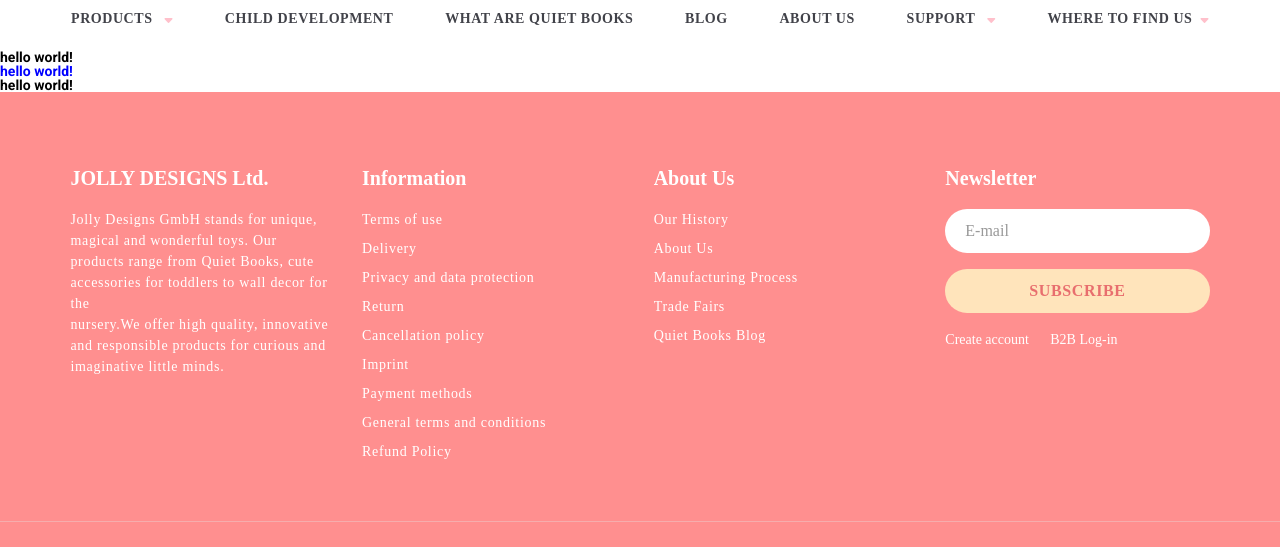
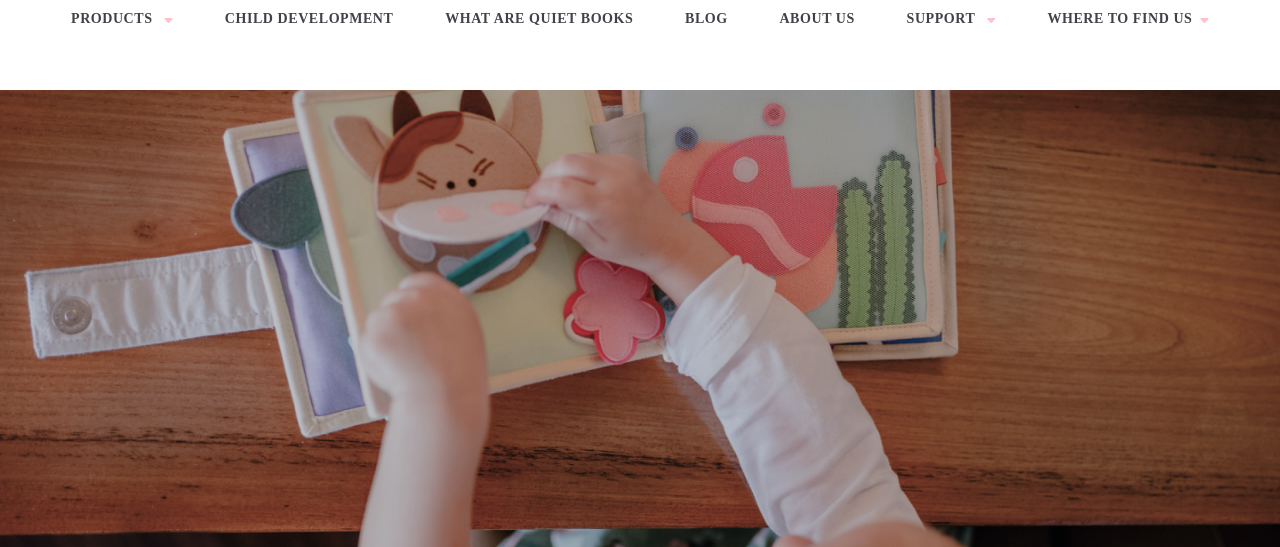
Before and after one commit to MykhailoHa/Jolly-Design, a website: page src/index.html in a window 1280 px wide. Shown: the part 123-670 px from the top of the page. Drawn offline with nearby package versions, Linux system fonts and the light colour scheme; files that its build step writes are made by us from their sources; files whose address does not match are found by name.

Commit message:
block discover. work with slider

```diff
--- a/src/index.html
+++ b/src/index.html
@@ -11,7 +11,7 @@
 	@@include('./partials/subheader.html')
 	@@include('./partials/header.html')
 	<main class="main">
-		<h1>hello world!</h1>
+		@@include('./partials/discower-the-new-way.html')
 		<h2>hello world!</h2>
 		<h3>hello world!</h3>
 	</main>
--- a/src/js/script.js
+++ b/src/js/script.js
@@ -1,7 +1,11 @@
 
 $(document).ready(function(){
-    $('.subheader-slider').slick({
+    $('.subheader-slider ').slick({
         prevArrow: "<img src='img/svg/icons/icon-left.svg' class='sudheader_prev' >",
         nextArrow: "<img src='img/svg/icons/icon-right.svg' class='sudheader_next' >",
     })
+    $('.discower-block--slider').slick({
+        prevArrow: "<img src='img/svg/icons/Chevron-left-large.png' class='discower_prev' >",
+        nextArrow: "<img src='img/svg/icons/Chevron-right-large.png' class='discower_next' >",
+    })
 });
--- /dev/null
+++ b/src/partials/discower-the-new-way.html
@@ -0,0 +1,9 @@
+<div class="container">
+    <div class="discower-block--slider">
+        <div><img src="img/Discover-block-slider-bg.png" alt="slider item"></div>
+        <div><img src="img/Discover-block-slider-bg.png" alt="slider item"></div>
+        <div><img src="img/Discover-block-slider-bg.png" alt="slider item"></div>
+        <div><img src="img/Discover-block-slider-bg.png" alt="slider item"></div>
+        <div><img src="img/Discover-block-slider-bg.png" alt="slider item"></div>
+    </div>
+</div>
--- a/src/scss/_partials.scss
+++ b/src/scss/_partials.scss
@@ -1,3 +1,4 @@
 @import "partials/header";
 @import "partials/footer";
 @import "partials/sub-header";
+@import "partials/discower-the-new-way";
```
Also changed, not shown: build/css/fonts/svgfont.ttf, build/css/fonts/svgfont.woff, build/css/fonts/svgfont.woff2, build/img/Discover-block-slider-bg.png (added), build/img/svg/icons/Chevron-left-large.png (added), build/img/svg/icons/Chevron-right-large.png (added), build/index.html, build/js/script.js, src/img/Discover-block-slider-bg.png (added), src/img/svg/icons/Chevron-left-large.png (added), src/img/svg/icons/Chevron-right-large.png (added), src/scss/partials/_discower-the-new-way.scss (added), 1 other file.
